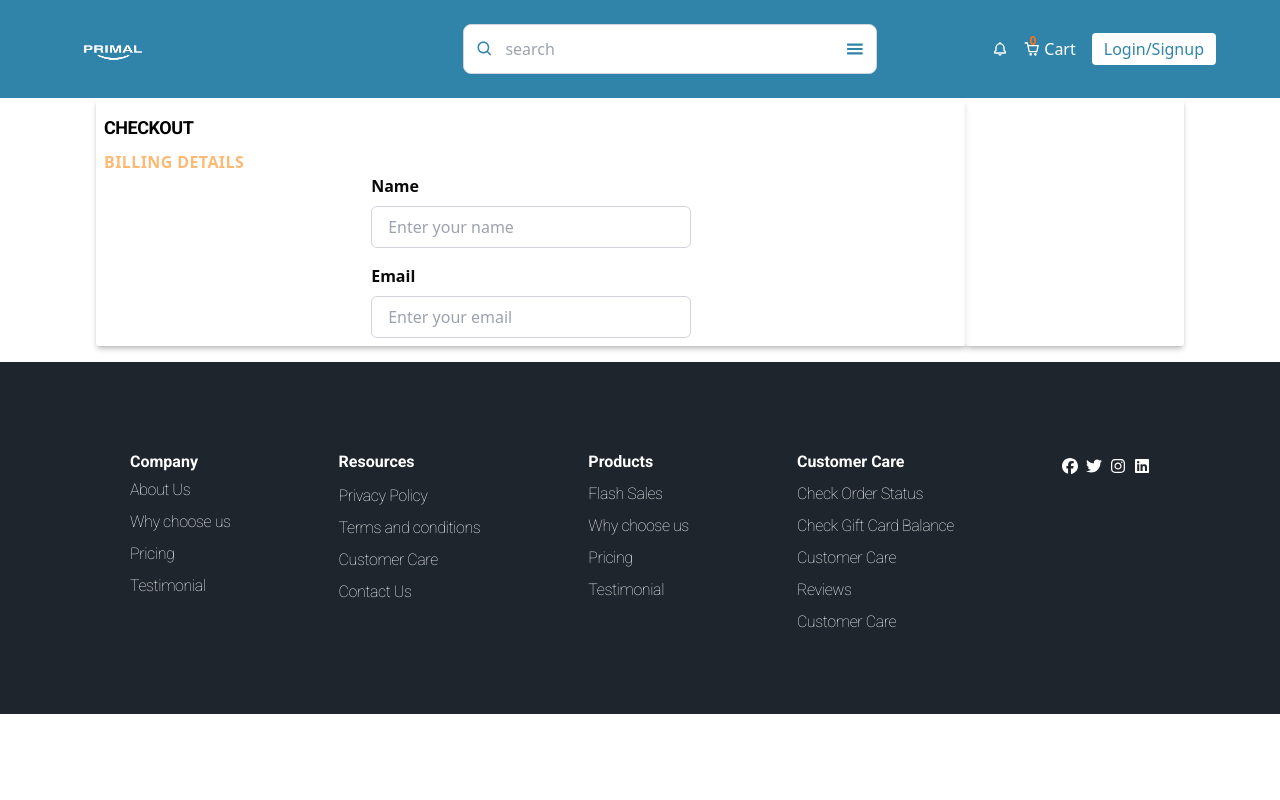
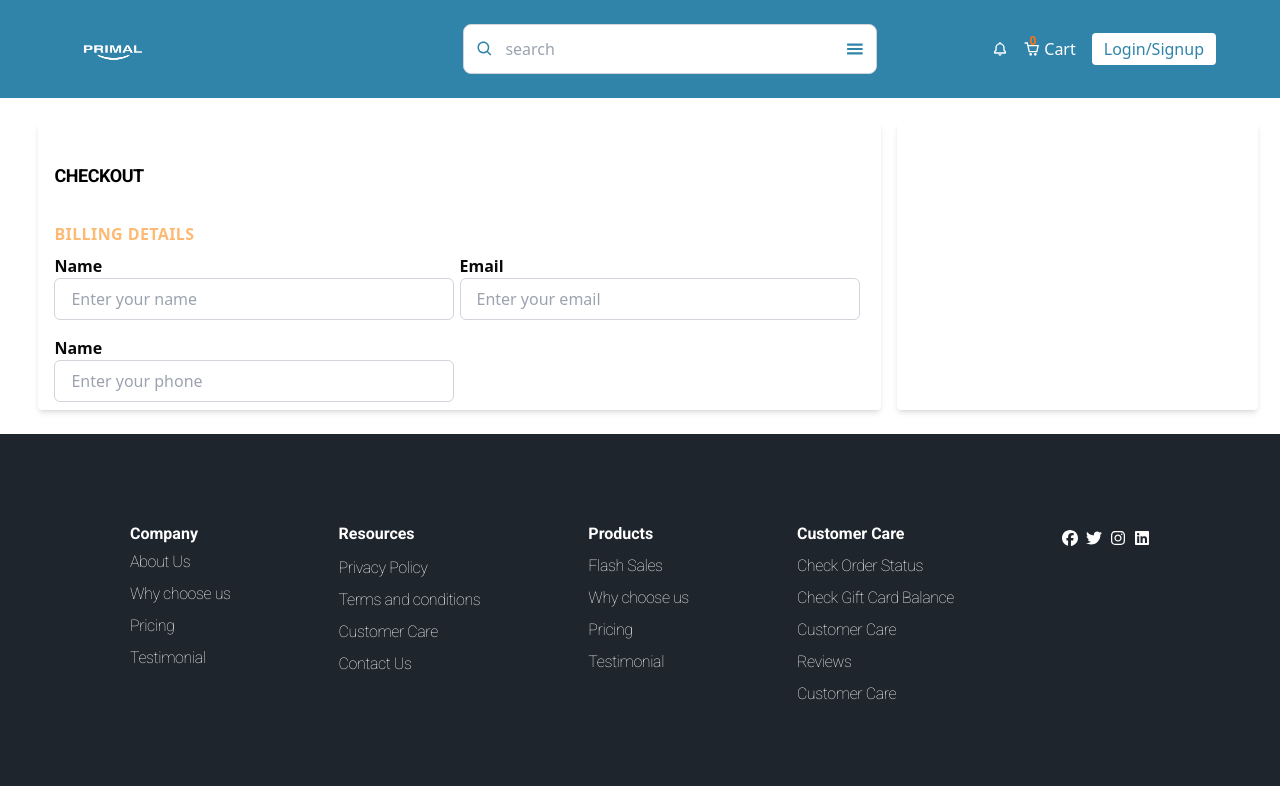
Before and after one commit to FlackoCodes/store-front, a React (Vite) app: page /checkout in a window 1280 px wide. Built offline with nearby package versions, Linux system fonts and the light colour scheme.

Commit message:
feat: checkout page

```diff
--- a/src/components/Cart/Checkout.tsx
+++ b/src/components/Cart/Checkout.tsx
@@ -1,32 +1,45 @@
 function Checkout() {
     return (
-        <div className="w-[85%] my-0 mx-auto">
-            <div className="grid grid-cols-[80%_20%] shadow-md">
-                <div className="p-2 shadow-md rounded">
-                    <header className="my-2">
+        <div className="w-[94%] my-0 mx-auto">
+            <div className="grid grid-cols-[70%_30%] gap-4 my-6">
+                <div className="py-2 px-4 shadow-md rounded">
+                    <header className="my-8">
                         <h1 className="uppercase text-black font-bold text-lg tracking-tight">checkout</h1>
                     </header>
                     <div>
-                        <span className="uppercase tracking-wide font-bold text-base text-orange-300">billing details</span>
+                        <span className="uppercase tracking-wide font-bold text-base text-orange-300 my-4">billing details</span>
                     </div>
-                    <form action="" className="flex flex-col space-y-4 w-80 mx-auto">
-                        <div className="flex flex-col space-y-2">
-                            <label htmlFor="name" className="font-semibold">Name</label>
+                    <form action="/" className="mt-2">
+                        <div className="grid grid-cols-[1fr_1fr] gap-y-4 items-center">
+                            <div>
+                                <label htmlFor="name" className="block capitalize font-bold">name</label>
                                 <input
                                     type="text"
                                     id="name"
                                     placeholder="Enter your name"
-                                className="px-4 py-2 border border-gray-300 rounded-md focus:outline-none focus:border-blue-500"
+                                    className="px-4 py-2 border border-gray-300 rounded-md
+                                    focus:outline-none focus:border-blue-500 w-[400px]"
                                 />
                             </div>
-                        <div className="flex flex-col space-y-2">
-                            <label htmlFor="email" className="font-semibold">Email</label>
+                            <div>
+                                <label htmlFor="email" className="block capitalize font-bold">email</label>
                                 <input
                                     type="email"
                                     id="email"
                                     placeholder="Enter your email"
-                                className="px-4 py-2 border border-gray-300 rounded-md focus:outline-none focus:border-blue-500"
+                                    className="px-4 py-2 border w-[400px] border-gray-300 rounded-md focus:outline-none focus:border-blue-500"
                                 />
+                            </div>
+                            <div>
+                                <label htmlFor="phone" className="block capitalize font-bold">name</label>
+                                <input
+                                    type="number"
+                                    id="phone"
+                                    placeholder="Enter your phone"
+                                    className="px-4 py-2 border border-gray-300 rounded-md
+                                    focus:outline-none focus:border-blue-500 w-[400px]"
+                                />
+                            </div>
                         </div>
                     </form>
                 </div>
```
Lines whose indentation alone changed are shown as unchanged.
